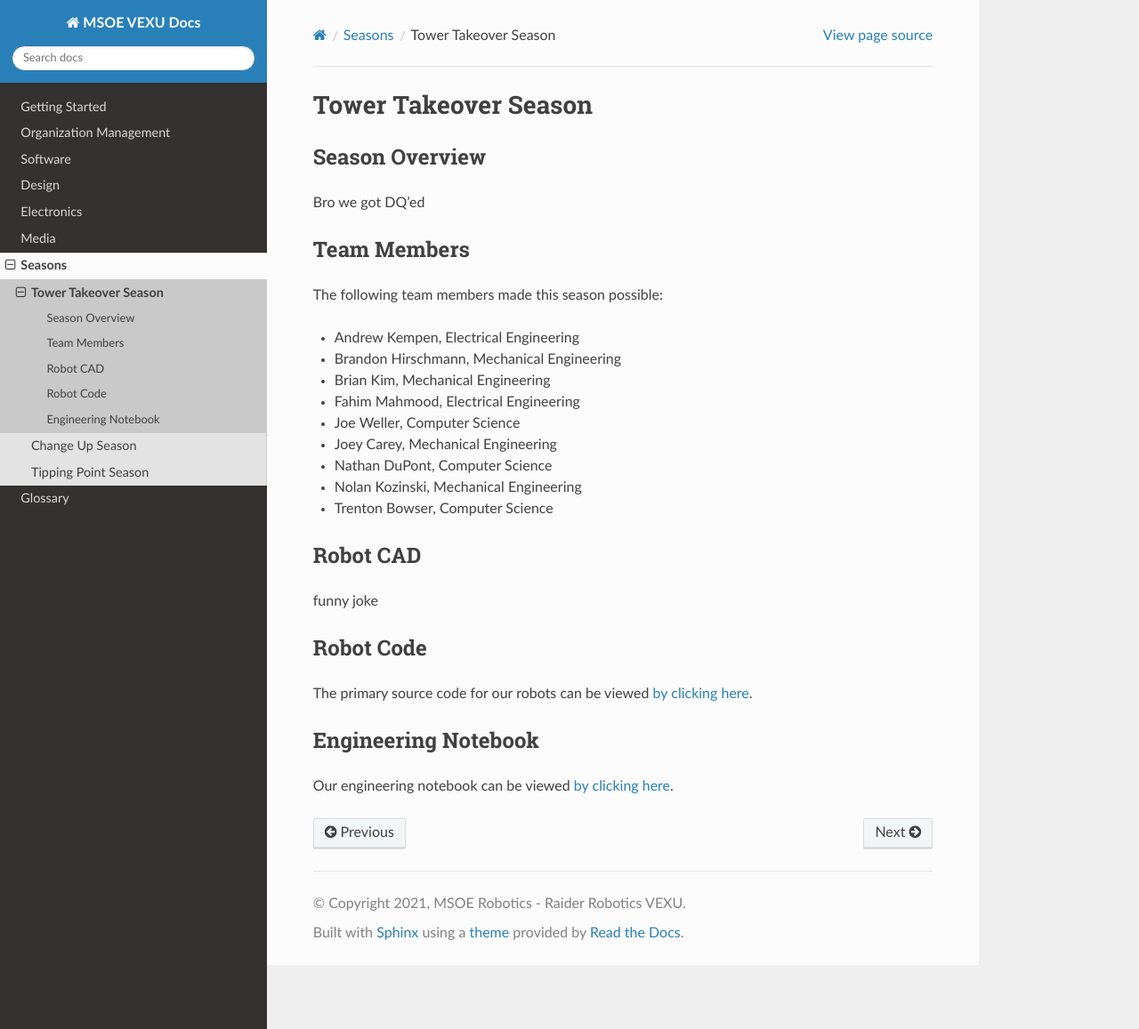
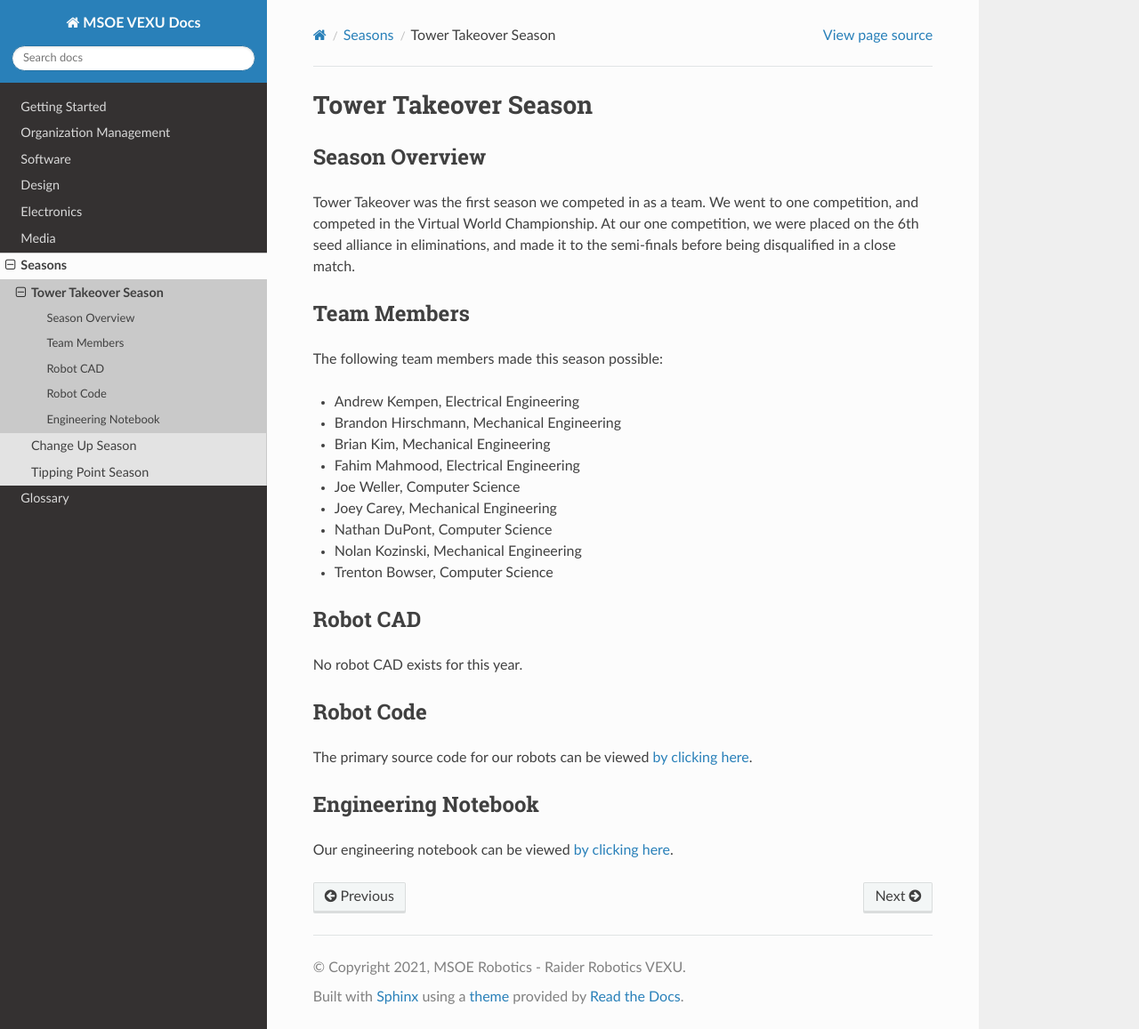
Before and after one commit to msoe-vex/docs, a Sphinx documentation site: the page built from source/seasons/tower-takeover/tower-takeover.rst, in a window 1280 px wide and 1157 px high. Shown: the whole window at 89% size. Built offline with Sphinx 7.4.7 and the Read the Docs theme 2.0.0, drawn with Linux system fonts in a browser that asks for light colours.

Commit message:
Fixed links and added better descriptions

```diff
--- a/source/seasons/change-up/change-up.rst
+++ b/source/seasons/change-up/change-up.rst
@@ -6,7 +6,7 @@ Change Up Season
 
 Season Overview
 ===============
-Bro we won
+Change Up was the second year for the team. We competed in two competitions, and at the Virtual World Championship. We were awarded the Innovate Award at the Midwest League Tournament, as well as the Excellence Award at the World Championship. On performance, we placed second in the Virtual World Championship, scoring 125 in Programming Skills and 126 in Driver Skills.
 
 
 Team Members
@@ -39,7 +39,7 @@ __ https://cad.onshape.com/documents/befb5ca771514bfa22c10c84/w/242e357c130534f8
 
 Our VEX V5 Onshape CAD Library can be found `by clicking here`__.
 
-__https://cad.onshape.com/documents/2aba28475248f28b019e8672/w/04e64926555ce731d80a7b0b/e/6a5725d258590ebedc8017d4
+__ https://cad.onshape.com/documents/2aba28475248f28b019e8672/w/04e64926555ce731d80a7b0b/e/6a5725d258590ebedc8017d4
 
 Robot Code
 ==========
--- a/source/seasons/tipping-point/tipping-point.rst
+++ b/source/seasons/tipping-point/tipping-point.rst
@@ -6,7 +6,7 @@ Tipping Point Season
 
 Season Overview
 ===============
-Bro we will win
+Tipping Point is the current season our team is competing in.
 
 
 Team Members
--- a/source/seasons/tower-takeover/tower-takeover.rst
+++ b/source/seasons/tower-takeover/tower-takeover.rst
@@ -6,7 +6,7 @@ Tower Takeover Season
 
 Season Overview
 ===============
-Bro we got DQ'ed
+Tower Takeover was the first season we competed in as a team. We went to one competition, and competed in the Virtual World Championship. At our one competition, we were placed on the 6th seed alliance in eliminations, and made it to the semi-finals before being disqualified in a close match.
 
 
 Team Members
@@ -26,7 +26,7 @@ The following team members made this season possible:
 
 Robot CAD
 =========
-funny joke
+No robot CAD exists for this year.
 
 
 Robot Code
```
